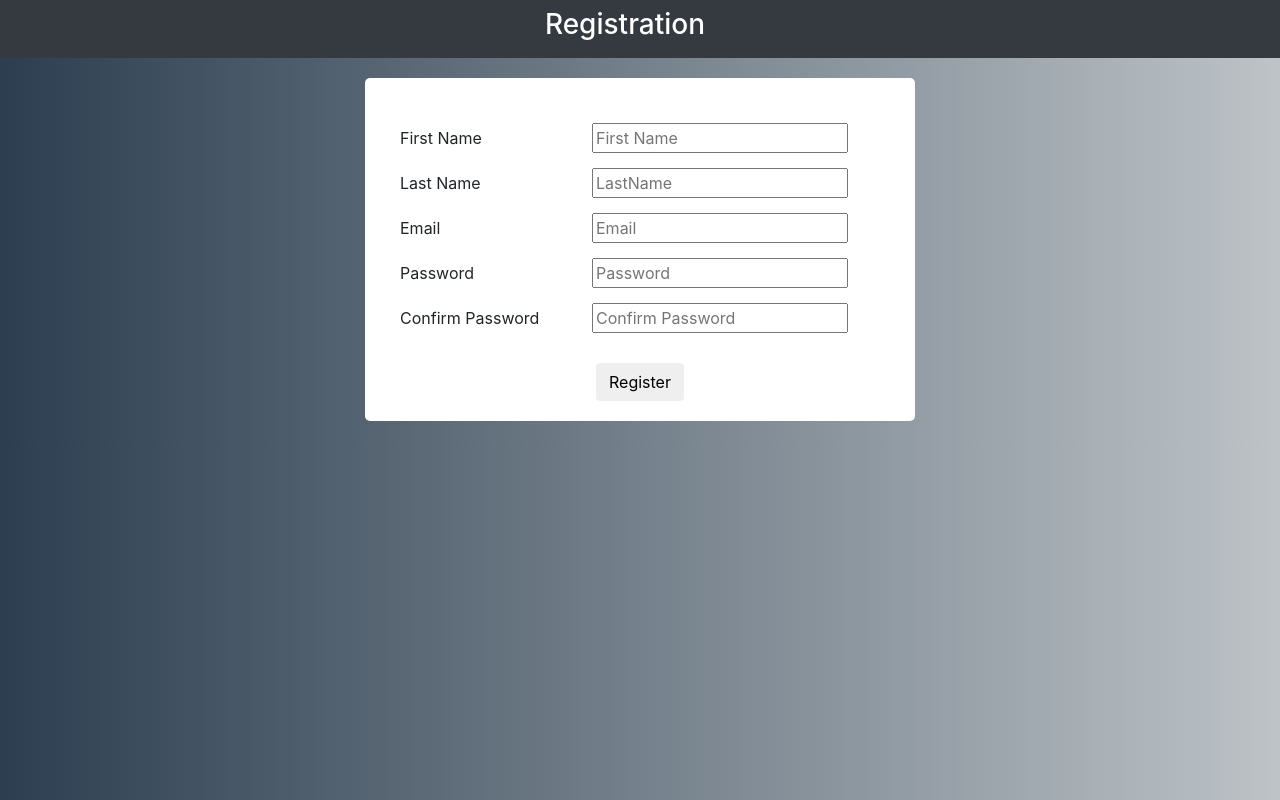
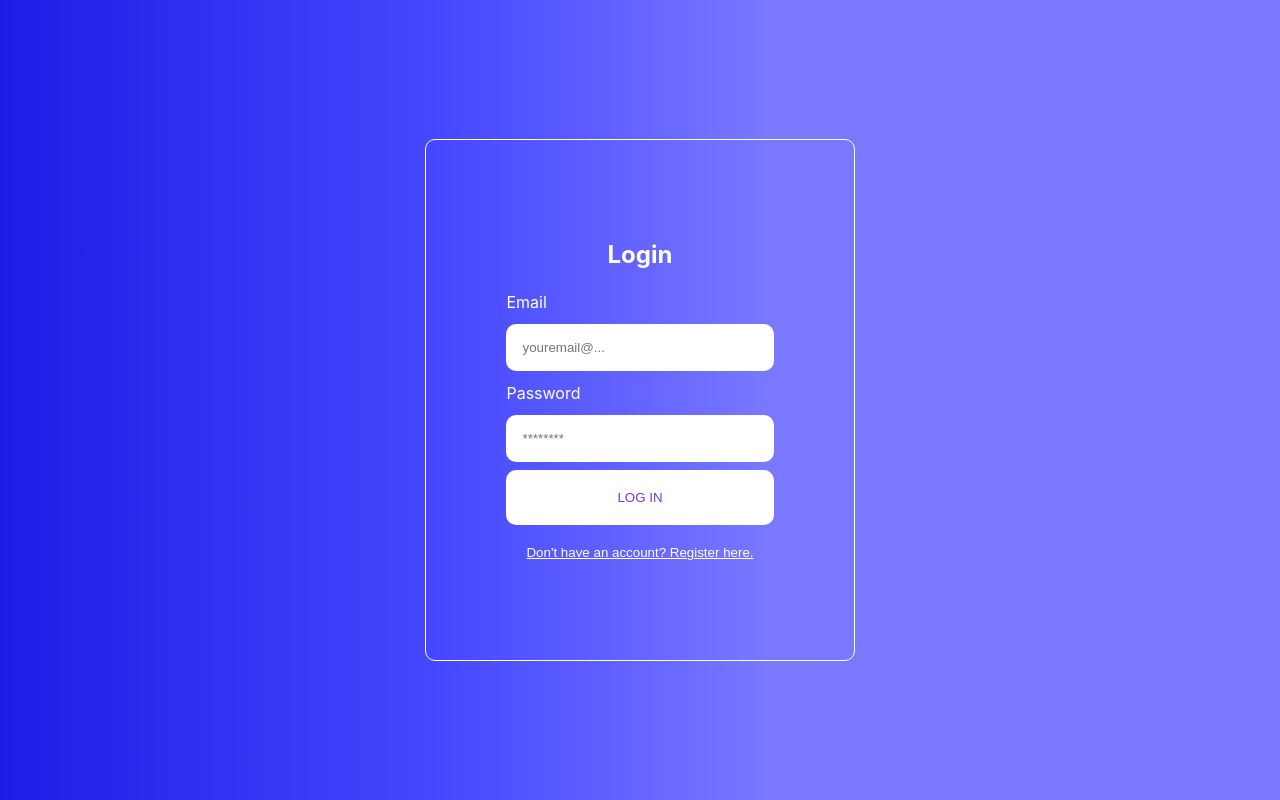
Before and after one commit to khietdeptrai/khietdeptrai-login-signup, a React (Create React App) app: page / in a window 1280 px wide. Built offline with nearby package versions, Linux system fonts and the light colour scheme.

Commit message:
change form ui

```diff
--- a/package.json
+++ b/package.json
@@ -1,10 +1,10 @@
 {
-  "name": "khietdeptrai-login-signup",
+  "name": "login-register-form",
   "version": "0.1.0",
   "private": true,
   "dependencies": {
-    "@testing-library/jest-dom": "^5.16.5",
-    "@testing-library/react": "^13.4.0",
+    "@testing-library/jest-dom": "^5.16.4",
+    "@testing-library/react": "^13.3.0",
     "@testing-library/user-event": "^13.5.0",
     "react": "^18.2.0",
     "react-dom": "^18.2.0",
--- a/public/index.html
+++ b/public/index.html
@@ -10,22 +10,34 @@
       content="Web site created using create-react-app"
     />
     <link rel="apple-touch-icon" href="%PUBLIC_URL%/logo192.png" />
-    <link rel="stylesheet"
-          href="https://maxcdn.bootstrapcdn.com/bootstrap/4.0.0/css/bootstrap.min.css"
-          integrity="sha384-Gn5384xqQ1aoWXA+058RXPxPg6fy4IWvTNh0E263XmFcJlSAwiGgFAW/dAiS6JXm"
-          crossorigin="anonymous">
+    <!--
+      manifest.json provides metadata used when your web app is installed on a
+      user's mobile device or desktop. See https://developers.google.com/web/fundamentals/web-app-manifest/
+    -->
+    <link rel="manifest" href="%PUBLIC_URL%/manifest.json" />
+    <!--
+      Notice the use of %PUBLIC_URL% in the tags above.
+      It will be replaced with the URL of the `public` folder during the build.
+      Only files inside the `public` folder can be referenced from the HTML.
 
-    <link rel="manifest" href="%PUBLIC_URL%/manifest.json" />
+      Unlike "/favicon.ico" or "favicon.ico", "%PUBLIC_URL%/favicon.ico" will
+      work correctly both with client-side routing and a non-root public URL.
+      Learn how to configure a non-root public URL by running `npm run build`.
+    -->
     <title>React App</title>
   </head>
   <body>
     <noscript>You need to enable JavaScript to run this app.</noscript>
     <div id="root"></div>
-    <script src="https://code.jquery.com/jquery-3.2.1.slim.min.js" integrity="sha384-KJ3o2DKtIkvYIK3UENzmM7KCkRr/rE9/Qpg6aAZGJwFDMVNA/GpGFF93hXpG5KkN" crossorigin="anonymous"></script>
-    <script src="https://cdnjs.cloudflare.com/ajax/libs/popper.js/1.12.9/umd/popper.min.js" integrity="sha384-ApNbgh9B+Y1QKtv3Rn7W3mgPxhU9K/ScQsAP7hUibX39j7fakFPskvXusvfa0b4Q" crossorigin="anonymous"></script>
-    <script src="https://maxcdn.bootstrapcdn.com/bootstrap/4.0.0/js/bootstrap.min.js" integrity="sha384-JZR6Spejh4U02d8jOt6vLEHfe/JQGiRRSQQxSfFWpi1MquVdAyjUar5+76PVCmYl" crossorigin="anonymous"></script>
+    <!--
+      This HTML file is a template.
+      If you open it directly in the browser, you will see an empty page.
+
+      You can add webfonts, meta tags, or analytics to this file.
+      The build step will place the bundled scripts into the <body> tag.
+
+      To begin the development, run `npm start` or `yarn start`.
+      To create a production bundle, use `npm run build` or `yarn build`.
+    -->
   </body>
 </html>
-
-  </body>
-</html>
--- a/src/App.css
+++ b/src/App.css
@@ -1,38 +1,50 @@
 .App {
   text-align: center;
+  display: flex;
+  min-height: 100vh;
+  align-items: center;
+  justify-content: center;
+  color: white;
+  background: linear-gradient(90deg, rgba(29,28,229,1) 0%, rgba(70,73,255,1) 35%, rgba(121,120,255,1) 60%);
 }
 
-.App-logo {
-  height: 40vmin;
-  pointer-events: none;
+.auth-form-container, .login-form, .register-form {
+  display: flex;
+  flex-direction: column;
 }
 
-@media (prefers-reduced-motion: no-preference) {
-  .App-logo {
-    animation: App-logo-spin infinite 20s linear;
+@media screen and (min-width: 600px) {
+  .auth-form-container {
+    padding: 5rem;
+    border: 1px solid white;
+    border-radius: 10px;
+    margin: 0.5rem;
   }
 }
 
-.App-header {
-  background-color: #282c34;
-  min-height: 100vh;
-  display: flex;
-  flex-direction: column;
-  align-items: center;
-  justify-content: center;
-  font-size: calc(10px + 2vmin);
-  color: white;
+label {
+  text-align: left;
+  padding: 0.25rem 0;
 }
 
-.App-link {
-  color: #61dafb;
+input {
+  margin: 0.5rem 0;
+  padding: 1rem;
+  border: none;
+  border-radius: 10px;
 }
 
-@keyframes App-logo-spin {
-  from {
-    transform: rotate(0deg);
-  }
-  to {
-    transform: rotate(360deg);
-  }
+button {
+  border: none;
+  background-color: white;
+  padding: 20px;
+  border-radius: 10px;
+  cursor: pointer;
+  color: #7439db;
 }
+
+.link-btn {
+  background: none;
+  color: white;
+  text-decoration: underline;
+}
--- a/src/App.js
+++ b/src/App.js
@@ -1,12 +1,20 @@
+import React, { useState } from "react";
 import './App.css';
-import Header from './components/header';
-import RegistrationForm from './components/registrationForm';
+import { Login } from "./Login";
+import { Register } from "./Register";
 
 function App() {
+  const [currentForm, setCurrentForm] = useState('login');
+
+  const toggleForm = (formName) => {
+    setCurrentForm(formName);
+  }
+
   return (
     <div className="App">
-      <Header />
-      <RegistrationForm />
+      {
+        currentForm === "login" ? <Login onFormSwitch={toggleForm} /> : <Register onFormSwitch={toggleForm} />
+      }
     </div>
   );
 }
--- /dev/null
+++ b/src/Login.jsx
@@ -0,0 +1,25 @@
+import React, { useState } from "react";
+
+export const Login = (props) => {
+    const [email, setEmail] = useState('');
+    const [pass, setPass] = useState('');
+
+    const handleSubmit = (e) => {
+        e.preventDefault();
+        console.log(email);
+    }
+
+    return (
+        <div className="auth-form-container">
+            <h2>Login</h2>
+            <form className="login-form" onSubmit={handleSubmit}>
+                <label htmlFor="email">Email</label>
+                <input value={email} onChange={(e) => setEmail(e.target.value)}type="email" placeholder="youremail@..." id="email" name="email" />
+                <label htmlFor="password">Password</label>
+                <input value={pass} onChange={(e) => setPass(e.target.value)} type="password" placeholder="********" id="password" name="password" />
+                <button type="submit">LOG IN</button>
+            </form>
+            <button className="link-btn" onClick={() => props.onFormSwitch('register')}>Don't have an account? Register here.</button>
+        </div>
+    )
+}
--- /dev/null
+++ b/src/Register.jsx
@@ -0,0 +1,28 @@
+import React, { useState } from "react";
+
+export const Register = (props) => {
+    const [email, setEmail] = useState('');
+    const [pass, setPass] = useState('');
+    const [name, setName] = useState('');
+
+    const handleSubmit = (e) => {
+        e.preventDefault();
+        console.log(email);
+    }
+
+    return (
+        <div className="auth-form-container">
+            <h2>Register</h2>
+        <form className="register-form" onSubmit={handleSubmit}>
+            <label htmlFor="name">Full name</label>
+            <input value={name} name="name" id="name" placeholder="Full Name" />
+            <label htmlFor="email">Email</label>
+            <input value={email} onChange={(e) => setEmail(e.target.value)}type="email" placeholder="youremail@..." id="email" name="email" />
+            <label htmlFor="password">Password</label>
+            <input value={pass} onChange={(e) => setPass(e.target.value)} type="password" placeholder="********" id="password" name="password" />
+            <button type="submit">REGISTER</button>
+        </form>
+        <button className="link-btn" onClick={() => props.onFormSwitch('login')}>Already have an account? Login here.</button>
+    </div>
+    )
+}
--- a/src/components/header.js
+++ /dev/null
@@ -1,12 +0,0 @@
-import React from "react";
-
-function Header() {
-    return(
-        <nav class="bg-dark navbar-dark navbar">
-            <div className="row col-12 d-flex justify-content-center text-white">
-                <h3>Registration</h3>
-            </div>
-        </nav>
-    )
-}
-export default Header;
--- a/src/components/registrationForm.js
+++ /dev/null
@@ -1,35 +0,0 @@
-import React from "react";
-
-import './style.css'
-function RegistrationForm() {
-    return(
-      <div className="form">
-          <div className="form-body">
-              <div className="username">
-                  <label className="form__label" for="firstName">First Name </label>
-                  <input className="form__input" type="text" id="firstName" placeholder="First Name"/>
-              </div>
-              <div className="lastname">
-                  <label className="form__label" for="lastName">Last Name </label>
-                  <input  type="text" name="" id="lastName"  className="form__input"placeholder="LastName"/>
-              </div>
-              <div className="email">
-                  <label className="form__label" for="email">Email </label>
-                  <input  type="email" id="email" className="form__input" placeholder="Email"/>
-              </div>
-              <div className="password">
-                  <label className="form__label" for="password">Password </label>
-                  <input className="form__input" type="password"  id="password" placeholder="Password"/>
-              </div>
-              <div className="confirm-password">
-                  <label className="form__label" for="confirmPassword">Confirm Password </label>
-                  <input className="form__input" type="password" id="confirmPassword" placeholder="Confirm Password"/>
-              </div>
-          </div>
-          <div class="footer">
-              <button type="submit" class="btn">Register</button>
-          </div>
-      </div>
-    )
-}
-export default RegistrationForm;
--- a/src/components/style.css
+++ /dev/null
@@ -1,35 +0,0 @@
-body{
-    background: #bdc3c7;  /* fallback for old browsers */
-    background: -webkit-linear-gradient(to right, #2c3e50, #bdc3c7);  /* Chrome 10-25, Safari 5.1-6 */
-    background: linear-gradient(to right, #2c3e50, #bdc3c7); /* W3C, IE 10+/ Edge, Firefox 16+, Chrome 26+, Opera 12+, Safari 7+ */
-}
-
-.form{
-    background-color: white;
-    border-radius: 5px;
-    width: 550px;
-    margin: 20px auto;
-    padding: 20px;
-    /* height: 600px; */
-}
-
-.form-body{
-    text-align: left;
-    padding: 20px 10px;
-}
-
-.form-body > *{
-    padding: 5px;
-}
-
-.form__label{
-    width: 40%;
-}
-
-.form_input{
-    width: 60%;
-}
-
-.footer{
-    text-align: center;
-}
```
Also changed, not shown: 2 other files (tests, documents, lock files or other folders).
